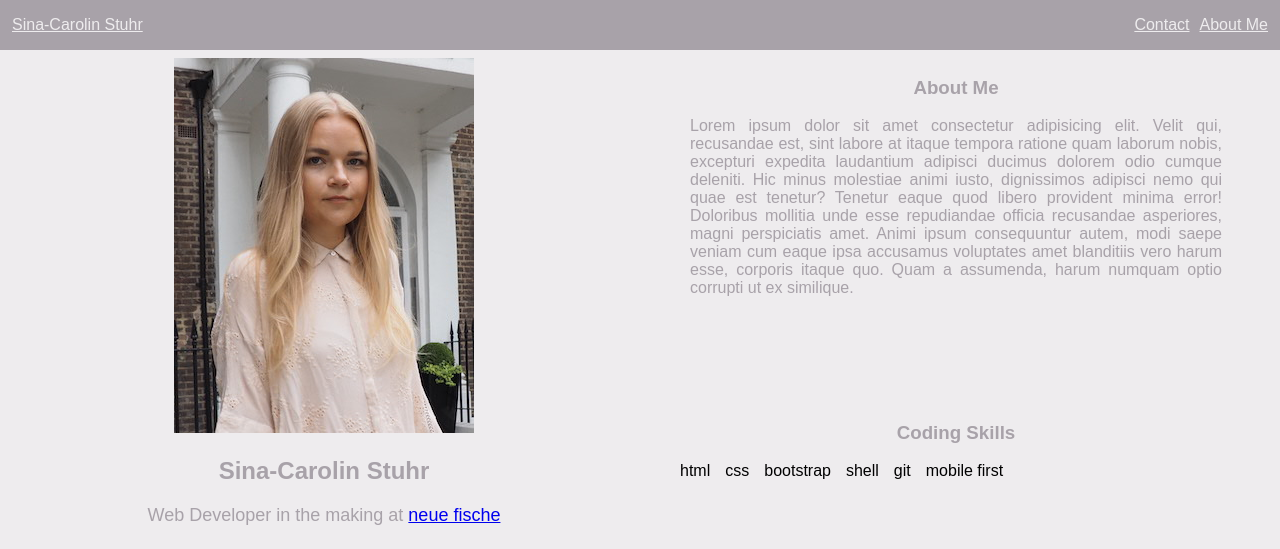
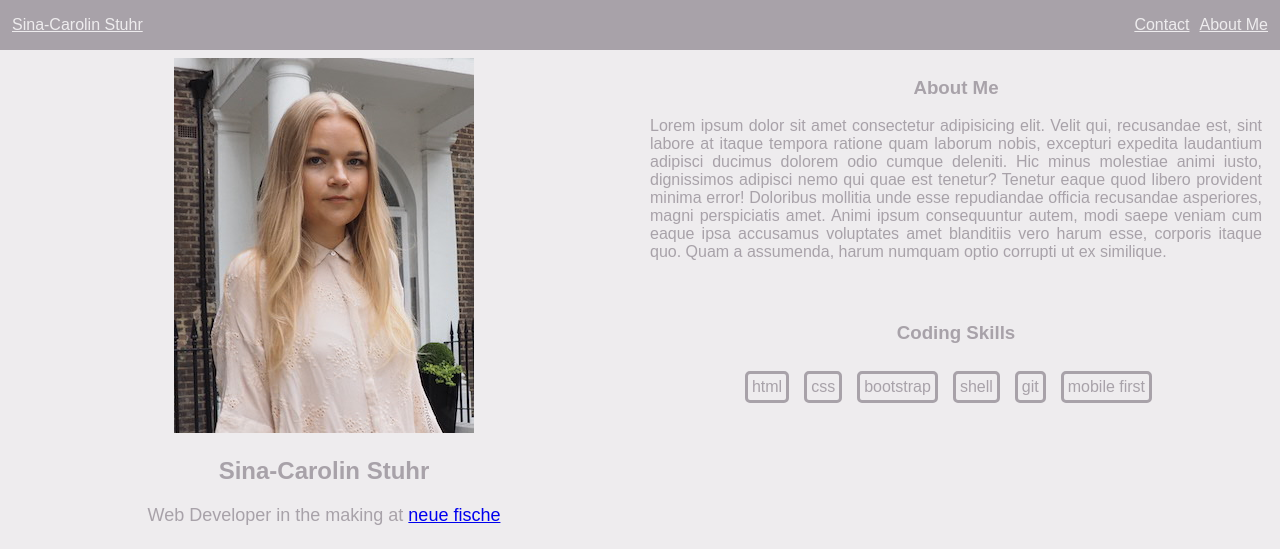
Before and after one commit to carolinstuhr/personal-website, a website: page docs/index.html in a window 1280 px wide. Shown: the top 549 px of the page. Drawn offline with Linux system fonts and the light colour scheme.

Commit message:
Styling changes for desktop version

```diff
--- a/docs/index.html
+++ b/docs/index.html
@@ -31,8 +31,8 @@
       <section id="contact" class="contact">
         <p class="contact__paragraph">Contact me at:</p>
         <a class="contact__link" href="tel:+49-151-65-141842"
-          >&#9742; +49-151-65-141842<br
-        /></a>
+          >&#9742; +49-151-65-141842</a
+        ><br />
 
         <a class="contact__link" href="mailto:stuhr.carolin@googlemail.com"
           >&#128233; stuhr.carolin@googlemail.com</a
--- a/scss/_base.scss
+++ b/scss/_base.scss
@@ -14,6 +14,6 @@ main {
   @media (min-width: 650px) {
     display: grid;
     grid-template-columns: 1fr 1fr;
-    grid-template-rows: auto auto auto;
+    grid-template-rows: auto 1fr auto;
   }
 }
--- a/scss/components/_about.scss
+++ b/scss/components/_about.scss
@@ -3,7 +3,8 @@
   grid-row: 1;
   margin: 10px;
   @media (min-width: 650px) {
-    margin: 50px;
+    margin-top: 50px;
+    align-self: start;
   }
 }
 
--- a/scss/components/_contact.scss
+++ b/scss/components/_contact.scss
@@ -9,7 +9,7 @@
 
 .contact__paragraph {
   margin-top: 0px;
-  margin-bottom: 5px;
+  margin-bottom: 8px;
 }
 
 .contact__link {
--- a/scss/components/_skills.scss
+++ b/scss/components/_skills.scss
@@ -2,14 +2,23 @@
   text-align: center;
   grid-column: 2 / 3;
   grid-row: 2;
+  margin: 16px;
 }
 
 .skills__list {
   display: flex;
+  justify-content: center;
+  align-items: center;
   list-style: none;
+  padding-left: 0;
+  flex-wrap: wrap;
 }
 
 .skills__list--item {
-  margin-right: 15px;
+  margin: 8px 15px 8px 0;
   color: black;
+  border: solid var(--primary);
+  border-radius: 5px;
+  padding: 4px;
+  color: var(--primary);
 }
--- a/scss/components/_socials.scss
+++ b/scss/components/_socials.scss
@@ -8,7 +8,7 @@
 .socials__h3 {
   margin-top: 0px;
   padding-top: 0px;
-  margin-bottom: 4px;
+  margin-bottom: 12px;
 }
 
 .socials__link {
```
Also changed, not shown: docs/styles.css, 1 other file.
